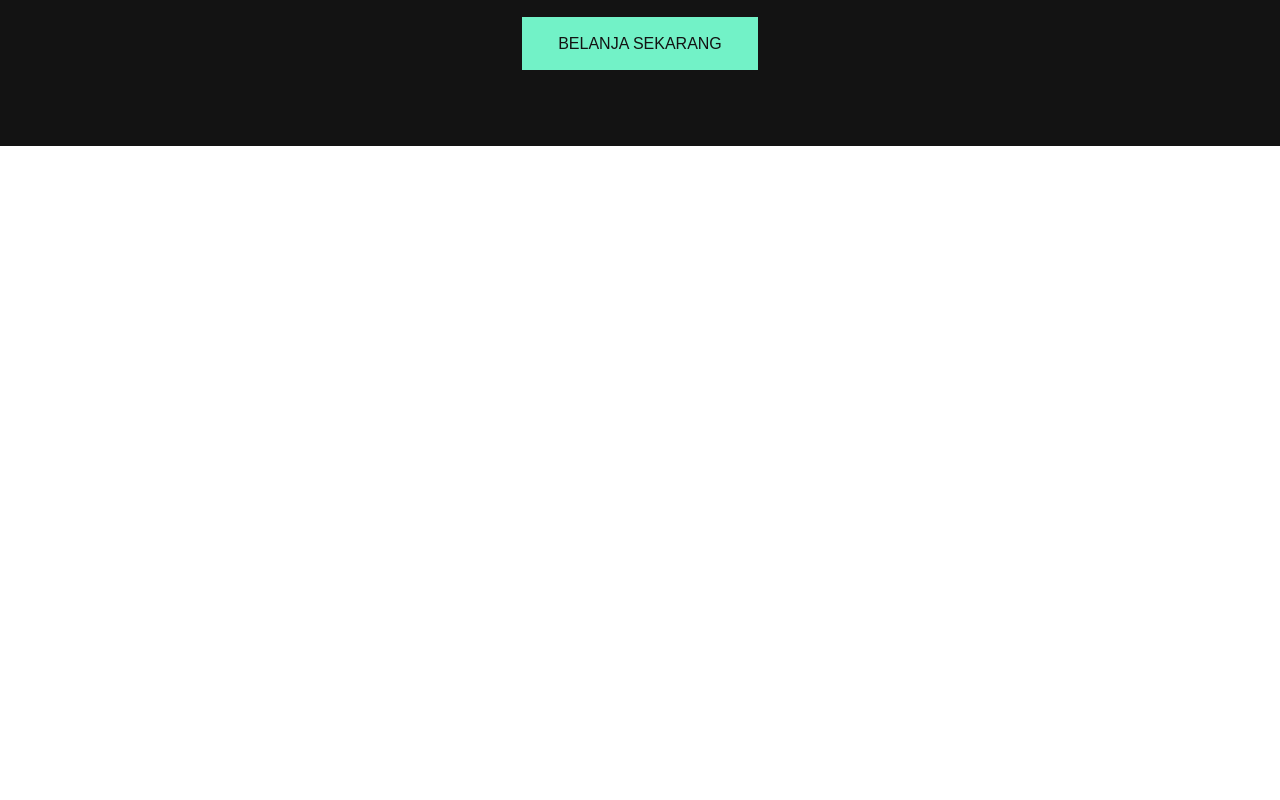
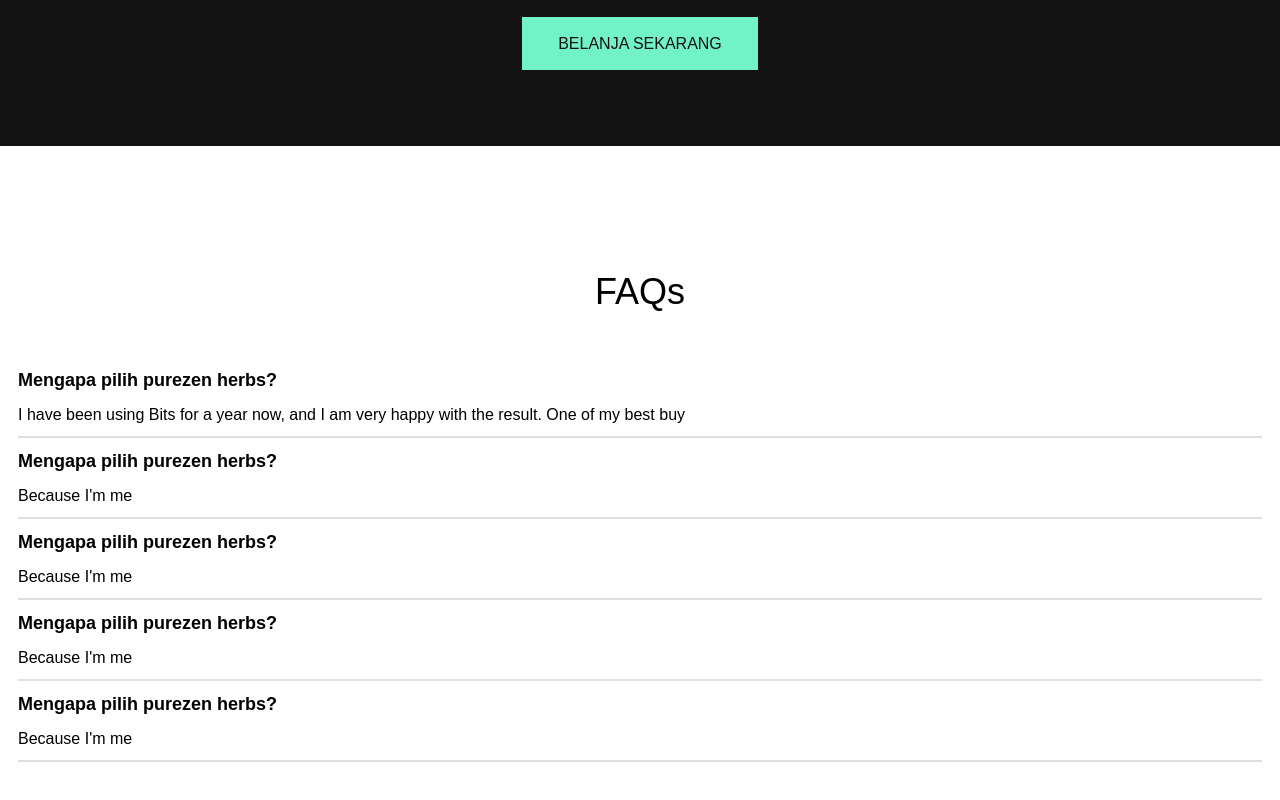
Before and after one commit to naprirfan/purezenherbs, a React (Create React App) app: page / in a window 1280 px wide. Shown: the part 2303-3103 px from the top of the page. Before the commit the page ends 2521 px from the top, so only its background shows below. Built offline with nearby package versions, Linux system fonts and the light colour scheme.

Commit message:
Add faq section

```diff
--- a/src/App.tsx
+++ b/src/App.tsx
@@ -1,4 +1,5 @@
 import './App.css';
+import { FAQ } from './components/faq/FAQ';
 import { Header } from './components/header/Header';
 import { Hero } from './components/hero/Hero';
 import { Products } from './components/products/Products';
@@ -15,6 +16,7 @@
       <Separator />
       <ProductsFeature />
       <Reviews />
+      <FAQ />
     </div>
   );
 }
--- /dev/null
+++ b/src/components/faq/FAQ.tsx
@@ -0,0 +1,28 @@
+import db from '../../db.json';
+import { Separator } from '../separator/Separator';
+
+export const FAQ = () => {
+    return (
+        <div className="flex justify-center mb-6 lg:mb-8">
+            <div className="container px-2">
+                <h2 className="text-4xl text-center my-4 lg:my-6">FAQs</h2>
+
+                <div>
+                {
+                        db.faq.map((entry) => (
+                            <div key={entry.id}>
+                                <div className="mt-1 font-bold text-lg">
+                                    {entry.question}
+                                </div>
+                                <div className="my-1">
+                                    {entry.answer}
+                                </div>
+                                <Separator />
+                            </div>
+                        ))
+                    }
+                </div>
+            </div>
+        </div>
+    )
+}
--- a/src/components/reviews/Reviews.tsx
+++ b/src/components/reviews/Reviews.tsx
@@ -23,7 +23,7 @@
       };
 
     return (
-        <div className="bg-charcoal text-white pb-2 mb-6 lg:mb-8">
+        <div className="bg-charcoal text-white pb-2 mb-2 lg:mb-8">
             <div className="container mx-auto">
                 <h2 className="text-4xl text-center py-4 lg:py-6">Testimoni Pelanggan</h2>
             </div>
--- a/src/db.json
+++ b/src/db.json
@@ -81,5 +81,32 @@
             "stars": 5,
             "image": "https://placehold.co/400x400/png"
         }
+    ],
+    "faq": [
+        {
+            "id": 1,
+            "question": "Mengapa pilih purezen herbs?",
+            "answer": "I have been using Bits for a year now, and I am very happy with the result. One of my best buy"
+        },
+        {
+            "id": 2,
+            "question": "Mengapa pilih purezen herbs?",
+            "answer": "Because I'm me"
+        },
+        {
+            "id": 3,
+            "question": "Mengapa pilih purezen herbs?",
+            "answer": "Because I'm me"
+        },
+        {
+            "id": 4,
+            "question": "Mengapa pilih purezen herbs?",
+            "answer": "Because I'm me"
+        },
+        {
+            "id": 5,
+            "question": "Mengapa pilih purezen herbs?",
+            "answer": "Because I'm me"
+        }
     ]
 }
```
